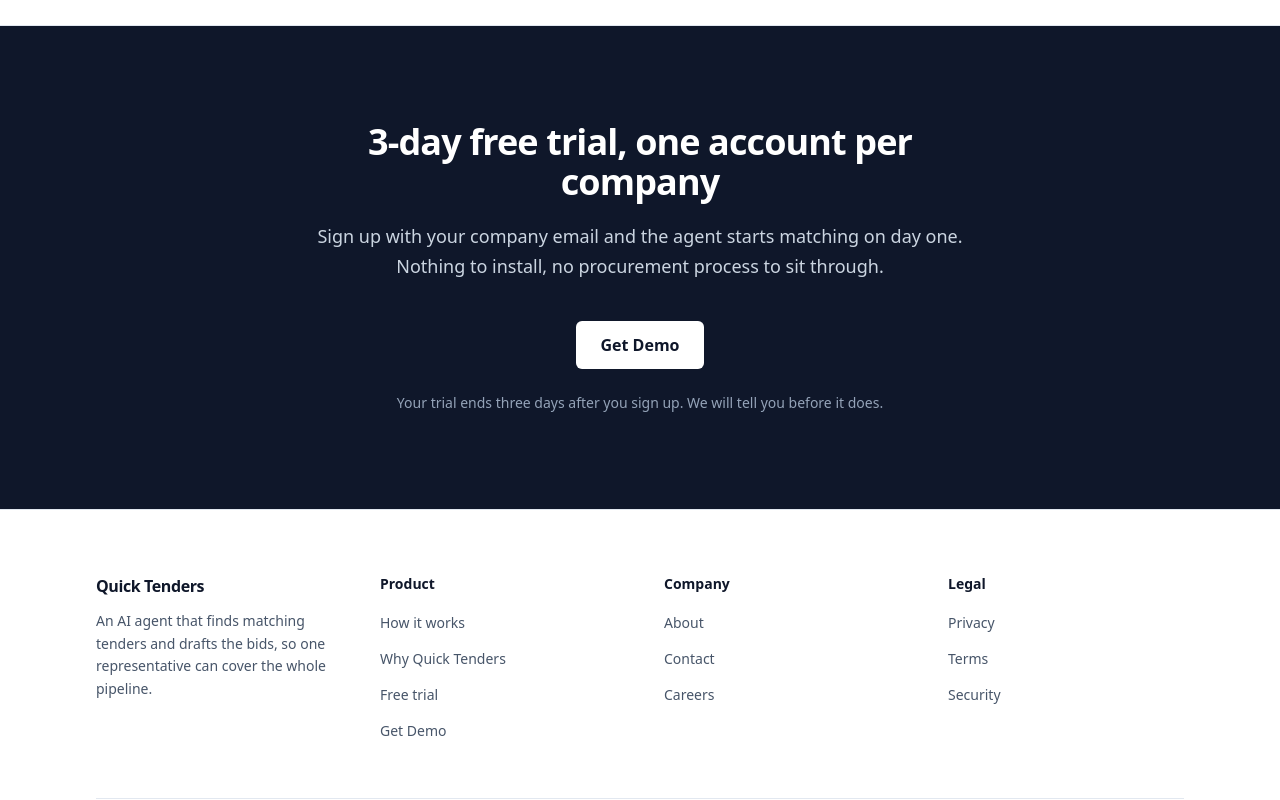
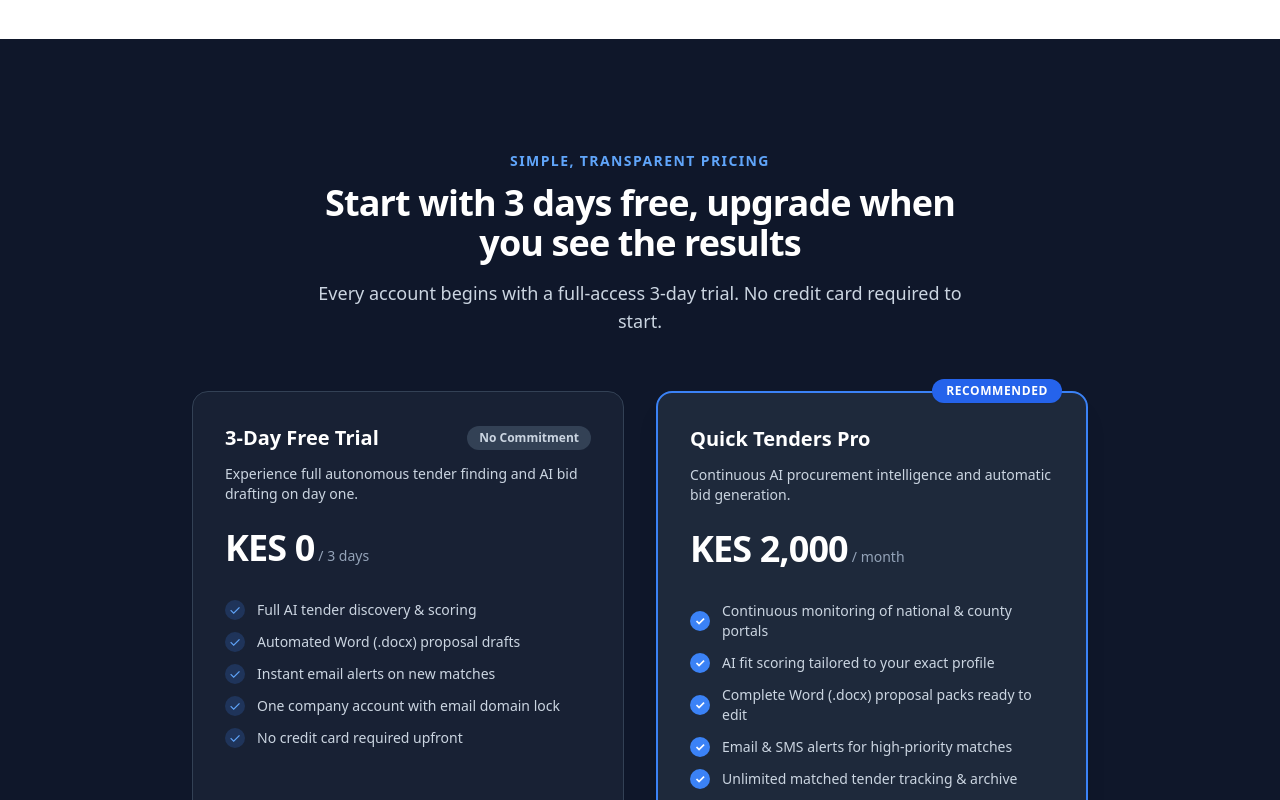
Before and after one commit to brianmurutu/quick-tenders, a Next.js app: page / in a window 1280 px wide. Shown: the part 2000-2800 px from the top of the page. Built offline with nearby package versions, Linux system fonts and the light colour scheme.

Commit message:
Replace trial menu and callout with pricing section

```diff
--- a/app/page.tsx
+++ b/app/page.tsx
@@ -1,5 +1,6 @@
 import Link from 'next/link'
 
+import { container, sectionHeaderGap, sectionY } from '@/components/layout'
 import { SiteFooter } from '@/components/site-footer'
 import { SiteHeader } from '@/components/site-header'
 
@@ -56,7 +57,7 @@
         <Hero />
         <HowItWorks />
         <ValueProps />
-        <TrialCallout />
+        <Pricing />
       </main>
 
       <SiteFooter />
@@ -67,13 +68,15 @@
 function Hero() {
   return (
     <section className="border-b border-slate-200">
-      <div className="mx-auto grid max-w-6xl gap-16 px-6 py-20 sm:py-28 lg:grid-cols-2 lg:items-center lg:gap-20 lg:px-8">
+      <div
+        className={`${container} ${sectionY} grid gap-12 lg:grid-cols-2 lg:items-center lg:gap-20`}
+      >
         <div>
           <p className="text-sm font-semibold uppercase tracking-widest text-blue-700">
             Tender bidding, automated
           </p>
 
-          <h1 className="mt-5 text-4xl font-semibold tracking-tight sm:text-5xl lg:text-[3.5rem] lg:leading-[1.05]">
+          <h1 className="mt-4 text-4xl font-semibold tracking-tight sm:text-5xl lg:text-[3.5rem] lg:leading-[1.05]">
             An AI agent that finds your tenders and drafts the bids
           </h1>
 
@@ -181,7 +184,7 @@
       aria-labelledby="how-it-works-heading"
       className="scroll-mt-16 border-b border-slate-200 bg-slate-50"
     >
-      <div className="mx-auto max-w-6xl px-6 py-20 sm:py-28 lg:px-8">
+      <div className={`${container} ${sectionY}`}>
         <div className="max-w-2xl">
           <h2
             id="how-it-works-heading"
@@ -195,7 +198,9 @@
           </p>
         </div>
 
-        <ol className="mt-14 grid gap-10 sm:grid-cols-2 lg:grid-cols-4 lg:gap-8">
+        <ol
+          className={`${sectionHeaderGap} grid gap-x-8 gap-y-10 sm:grid-cols-2 lg:grid-cols-4`}
+        >
           {steps.map((step, index) => (
             <li key={step.title}>
               <span className="flex h-9 w-9 items-center justify-center rounded-md bg-blue-700 text-sm font-semibold text-white">
@@ -204,7 +209,7 @@
               <h3 className="mt-5 text-base font-semibold text-slate-900">
                 {step.title}
               </h3>
-              <p className="mt-2 text-sm leading-relaxed text-slate-600">
+              <p className="mt-2.5 text-sm leading-relaxed text-slate-600">
                 {step.body}
               </p>
             </li>
@@ -220,9 +225,9 @@
     <section
       id="why"
       aria-labelledby="why-heading"
-      className="scroll-mt-16 border-b border-slate-200"
+      className="scroll-mt-16"
     >
-      <div className="mx-auto max-w-6xl px-6 py-20 sm:py-28 lg:px-8">
+      <div className={`${container} ${sectionY}`}>
         <div className="max-w-2xl">
           <h2 id="why-heading" className="text-3xl font-semibold tracking-tight sm:text-4xl">
             Why Quick Tenders
@@ -233,7 +238,7 @@
           </p>
         </div>
 
-        <div className="mt-14 grid gap-6 md:grid-cols-3">
+        <div className={`${sectionHeaderGap} grid gap-6 md:grid-cols-3`}>
           {valueProps.map(({ title, body, icon: Icon }) => (
             <article
               key={title}
@@ -252,36 +257,124 @@
   )
 }
 
-function TrialCallout() {
+function Pricing() {
   return (
-    <section id="trial" aria-labelledby="trial-heading" className="scroll-mt-16 bg-slate-900">
-      <div className="mx-auto max-w-6xl px-6 py-20 sm:py-24 lg:px-8">
+    <section id="pricing" aria-labelledby="pricing-heading" className="scroll-mt-16 bg-slate-900 text-white">
+      <div className={`${container} ${sectionY}`}>
         <div className="mx-auto max-w-2xl text-center">
+          <p className="text-sm font-semibold uppercase tracking-widest text-blue-400">
+            Simple, Transparent Pricing
+          </p>
           <h2
-            id="trial-heading"
-            className="text-3xl font-semibold tracking-tight text-white sm:text-4xl"
+            id="pricing-heading"
+            className="mt-3 text-3xl font-semibold tracking-tight text-white sm:text-4xl"
           >
-            3-day free trial, one account per company
+            Start with 3 days free, upgrade when you see the results
           </h2>
-          <p className="mt-5 text-lg leading-relaxed text-slate-300">
-            Sign up with your company email and the agent starts matching on day
-            one. Nothing to install, no procurement process to sit through.
+          <p className="mt-4 text-base leading-relaxed text-slate-300 sm:text-lg">
+            Every account begins with a full-access 3-day trial. No credit card required to start.
           </p>
+        </div>
 
-          <div className="mt-10">
-            <Link
-              href="/signup"
-              className="inline-flex items-center justify-center rounded-md bg-white px-6 py-3 text-base font-semibold text-slate-900 transition-colors hover:bg-slate-100 focus-visible:outline focus-visible:outline-2 focus-visible:outline-offset-2 focus-visible:outline-white"
-            >
-              Get Demo
-            </Link>
+        <div className="mt-14 grid gap-8 md:grid-cols-2 lg:max-w-4xl lg:mx-auto">
+          {/* Trial Card */}
+          <div className="flex flex-col justify-between rounded-2xl border border-slate-700 bg-slate-800/60 p-8 shadow-sm transition-all hover:border-slate-600">
+            <div>
+              <div className="flex items-center justify-between">
+                <h3 className="text-xl font-bold text-white">3-Day Free Trial</h3>
+                <span className="rounded-full bg-slate-700 px-3 py-1 text-xs font-semibold text-slate-300">
+                  No Commitment
+                </span>
+              </div>
+              <p className="mt-3 text-sm text-slate-300">
+                Experience full autonomous tender finding and AI bid drafting on day one.
+              </p>
+
+              <div className="mt-6 flex items-baseline gap-1">
+                <span className="text-4xl font-extrabold tracking-tight text-white">KES 0</span>
+                <span className="text-sm font-medium text-slate-400">/ 3 days</span>
+              </div>
+
+              <ul className="mt-8 space-y-3 text-sm text-slate-300">
+                {[
+                  'Full AI tender discovery & scoring',
+                  'Automated Word (.docx) proposal drafts',
+                  'Instant email alerts on new matches',
+                  'One company account with email domain lock',
+                  'No credit card required upfront',
+                ].map((feature) => (
+                  <li key={feature} className="flex items-center gap-3">
+                    <span className="flex h-5 w-5 shrink-0 items-center justify-center rounded-full bg-blue-500/20 text-blue-400">
+                      ✓
+                    </span>
+                    <span>{feature}</span>
+                  </li>
+                ))}
+              </ul>
+            </div>
+
+            <div className="mt-8">
+              <Link
+                href="/signup"
+                className="inline-flex w-full items-center justify-center rounded-lg border border-slate-600 bg-slate-700 px-5 py-3 text-sm font-semibold text-white transition-colors hover:bg-slate-600 focus-visible:outline focus-visible:outline-2 focus-visible:outline-offset-2 focus-visible:outline-white"
+              >
+                Get Demo (Free Trial)
+              </Link>
+            </div>
           </div>
 
-          <p className="mt-6 text-sm text-slate-400">
-            Your trial ends three days after you sign up. We will tell you before
-            it does.
-          </p>
+          {/* Pro Subscription Card */}
+          <div className="relative flex flex-col justify-between rounded-2xl border-2 border-blue-500 bg-slate-800 p-8 shadow-xl">
+            <div className="absolute -top-3.5 right-6 rounded-full bg-blue-600 px-3.5 py-1 text-xs font-bold uppercase tracking-wider text-white shadow-sm">
+              Recommended
+            </div>
+
+            <div>
+              <div className="flex items-center justify-between">
+                <h3 className="text-xl font-bold text-white">Quick Tenders Pro</h3>
+              </div>
+              <p className="mt-3 text-sm text-slate-300">
+                Continuous AI procurement intelligence and automatic bid generation.
+              </p>
+
+              <div className="mt-6 flex items-baseline gap-1">
+                <span className="text-4xl font-extrabold tracking-tight text-white">KES 2,000</span>
+                <span className="text-sm font-medium text-slate-400">/ month</span>
+              </div>
+
+              <ul className="mt-8 space-y-3 text-sm text-slate-300">
+                {[
+                  'Continuous monitoring of national & county portals',
+                  'AI fit scoring tailored to your exact profile',
+                  'Complete Word (.docx) proposal packs ready to edit',
+                  'Email & SMS alerts for high-priority matches',
+                  'Unlimited matched tender tracking & archive',
+                  'M-Pesa & Card billing via Paystack (Cancel anytime)',
+                ].map((feature) => (
+                  <li key={feature} className="flex items-center gap-3">
+                    <span className="flex h-5 w-5 shrink-0 items-center justify-center rounded-full bg-blue-500 text-white font-bold text-xs">
+                      ✓
+                    </span>
+                    <span>{feature}</span>
+                  </li>
+                ))}
+              </ul>
+            </div>
+
+            <div className="mt-8">
+              <Link
+                href="/signup"
+                className="inline-flex w-full items-center justify-center rounded-lg bg-blue-600 px-5 py-3 text-sm font-semibold text-white transition-colors hover:bg-blue-500 focus-visible:outline focus-visible:outline-2 focus-visible:outline-offset-2 focus-visible:outline-blue-500"
+              >
+                Start Free Trial & Subscribe
+              </Link>
+            </div>
+          </div>
         </div>
+
+        <p className="mt-12 text-center text-xs text-slate-400">
+          Secure checkout via Paystack with M-Pesa and Card support. All prices in Kenyan Shillings (KES).
+        </p>
       </div>
     </section>
   )
--- /dev/null
+++ b/components/layout.ts
@@ -0,0 +1,22 @@
+/**
+ * Shared vertical rhythm for the marketing pages.
+ *
+ * These were written out per section before, which drifted: three bands used
+ * `py-20 sm:py-28` while the trial CTA used `py-20 sm:py-24`, so the rhythm
+ * broke on the most important band. The old two-step scale also landed the
+ * full 112px of padding at `sm` (640px), which is a lot of air for a phone in
+ * landscape while the gutters are still only 24px. Every band shares one
+ * three-step scale now.
+ */
+
+/** Width and gutters for a full-width band's content. */
+export const container = 'mx-auto max-w-6xl px-6 lg:px-8'
+
+/** Vertical padding for a full-width band. */
+export const sectionY = 'py-16 sm:py-20 lg:py-28'
+
+/**
+ * Gap between a band's heading block and its content. Scales with `sectionY`
+ * so the space inside a section stays proportional to the space around it.
+ */
+export const sectionHeaderGap = 'mt-12 lg:mt-16'
--- a/components/site-footer.tsx
+++ b/components/site-footer.tsx
@@ -1,6 +1,7 @@
 import Link from 'next/link'
 
 import { CopyrightYear } from '@/components/copyright-year'
+import { container } from '@/components/layout'
 
 const footerGroups = [
   {
@@ -8,7 +9,7 @@
     links: [
       { label: 'How it works', href: '/#how-it-works' },
       { label: 'Why Quick Tenders', href: '/#why' },
-      { label: 'Free trial', href: '/#trial' },
+      { label: 'Pricing', href: '/#pricing' },
       { label: 'Get Demo', href: '/signup' },
     ],
   },
@@ -33,7 +34,7 @@
 export function SiteFooter() {
   return (
     <footer className="border-t border-slate-200 bg-white">
-      <div className="mx-auto max-w-6xl px-6 py-16 lg:px-8">
+      <div className={`${container} py-16 lg:py-20`}>
         <div className="grid gap-12 sm:grid-cols-2 lg:grid-cols-4">
           <div>
             <p className="text-base font-semibold tracking-tight text-slate-900">
@@ -64,7 +65,7 @@
           ))}
         </div>
 
-        <div className="mt-14 flex flex-col gap-3 border-t border-slate-200 pt-8 sm:flex-row sm:items-center sm:justify-between">
+        <div className="mt-12 flex flex-col gap-3 border-t border-slate-200 pt-8 sm:flex-row sm:items-center sm:justify-between">
           <p className="text-sm text-slate-500">
             &copy; <CopyrightYear initialYear={new Date().getFullYear()} /> Quick
             Tenders. All rights reserved.
--- a/components/site-header.tsx
+++ b/components/site-header.tsx
@@ -7,7 +7,7 @@
 const navLinks = [
   { label: 'How it works', href: '/#how-it-works' },
   { label: 'Why Quick Tenders', href: '/#why' },
-  { label: 'Trial', href: '/#trial' },
+  { label: 'Pricing', href: '/#pricing' },
 ]
 
 export function SiteHeader() {
```
